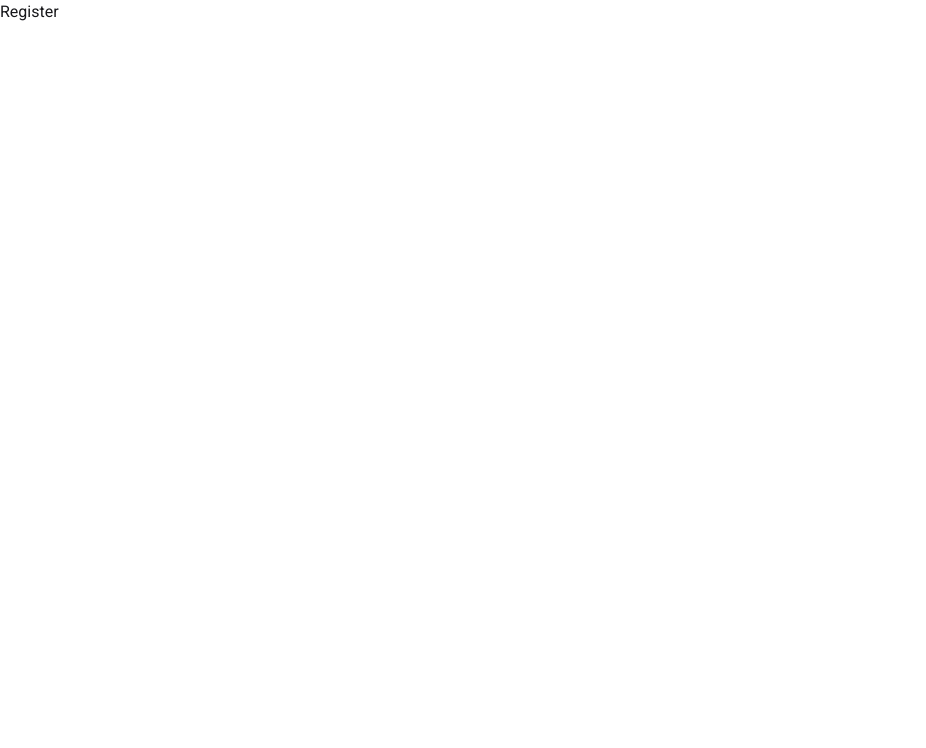
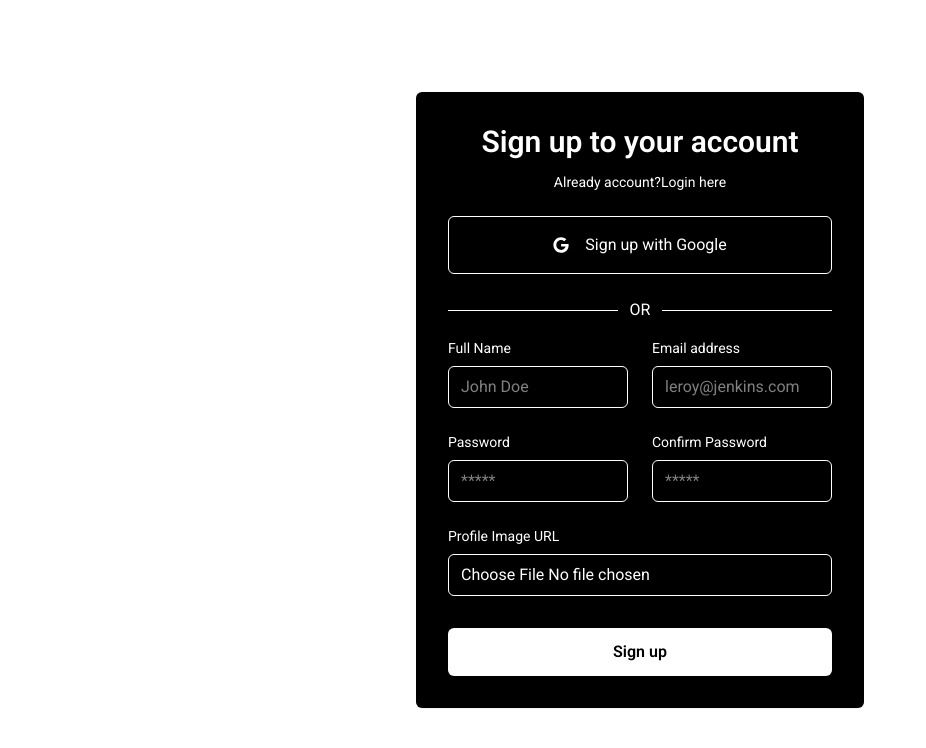
Before and after one commit to pranta-deba/ssl-commerz-integrate-slient, a React (Vite) app: page /register in a window 1280 px wide. Shown: the top 748 px of the page, without its empty margins (0-926 px from the left). Built offline with nearby package versions, Linux system fonts and the light colour scheme.

Commit message:
[Register]

```diff
--- a/src/pages/Login.tsx
+++ b/src/pages/Login.tsx
@@ -13,11 +13,22 @@ const Login = () => {
     e.preventDefault();
 
     const form = e.currentTarget;
-    const email = form.email.value;
-    const password = form.password.value;
+    const email = form.email.value.trim();
+    const password = form.password.value.trim();
+    const emailRegex = /^[^\s@]+@[^\s@]+\.[^\s@]+$/;
 
     if (!email || !password) {
-      toast.error("Input Field Required!");
+      toast.error("All fields are required!");
+      setLoading(false);
+      return;
+    }
+    if (!emailRegex.test(email)) {
+      toast.error("Invalid email format!");
+      setLoading(false);
+      return;
+    }
+    if (password.length < 6) {
+      toast.error("Password must be at least 6 characters!");
       setLoading(false);
       return;
     }
--- a/src/pages/Register.tsx
+++ b/src/pages/Register.tsx
@@ -1,7 +1,185 @@
+import { FormEvent, useState } from "react";
+import Loader from "../components/ui/Loader";
+import { toast } from "sonner";
+import { Link } from "react-router-dom";
+import { FaGoogle } from "react-icons/fa";
+
 const Register = () => {
+  const [loading, setLoading] = useState(false);
+
+  //* email password login
+  const handleLogin = (e: FormEvent<HTMLFormElement>) => {
+    setLoading(true);
+    e.preventDefault();
+
+    const form = e.currentTarget;
+    const fullname = form.fullname.value.trim();
+    const email = form.email.value.trim();
+    const password = form.password.value;
+    const confirmPassword = form.confirmPassword.value;
+    const image = form.image.files?.[0];
+    const emailRegex = /^[^\s@]+@[^\s@]+\.[^\s@]+$/;
+
+    if (!fullname || !email || !password || !confirmPassword) {
+      toast.error("All fields are required!");
+      setLoading(false);
+      return;
+    }
+    if (!emailRegex.test(email)) {
+      toast.error("Invalid email format!");
+      setLoading(false);
+      return;
+    }
+    if (password.length < 6) {
+      toast.error("Password must be at least 6 characters!");
+      setLoading(false);
+      return;
+    }
+    if (password !== confirmPassword) {
+      toast.error("Passwords do not match!");
+      setLoading(false);
+      return;
+    }
+    if (!image) {
+      toast.error("Image file required!");
+      setLoading(false);
+      return;
+    }
+
+    console.log({ fullname, email, password, confirmPassword, image });
+    setLoading(false);
+    toast.success("Registration successful!");
+  };
+
+  //* google login
+  const handleGoogleLogin = () => {
+    console.log("Google Login");
+    toast.success("Google login Success.");
+  };
   return (
-    <div>
-      <h1>Register</h1>
+    <div className="min-h-screen flex justify-center items-center">
+      <div className="w-full max-w-md p-4 rounded-md sm:p-8 bg-black text-white shadow-2xs">
+        <h2 className="mb-3 text-3xl font-semibold text-center">
+          Sign up to your account
+        </h2>
+        <p className="text-sm text-center dark:text-gray-600">
+          Already account?
+          <Link
+            to={"/login"}
+            rel="noopener noreferrer"
+            className="focus:underline hover:underline"
+          >
+            Login here
+          </Link>
+        </p>
+        <div className="my-6 space-y-4">
+          <button
+            onClick={handleGoogleLogin}
+            aria-label="Login with Google"
+            type="button"
+            disabled={loading}
+            className="flex items-center justify-center w-full p-4 space-x-4 border rounded-md focus:ring-2 focus:ring-offset-1 cursor-pointer"
+          >
+            <FaGoogle />
+
+            {!loading ? (
+              <p>Sign up with Google</p>
+            ) : (
+              <Loader trigger={loading} />
+            )}
+          </button>
+        </div>
+        <div className="flex items-center w-full my-4">
+          <hr className="w-full dark:text-gray-600" />
+          <p className="px-3 dark:text-gray-600">OR</p>
+          <hr className="w-full dark:text-gray-600" />
+        </div>
+        <form onSubmit={handleLogin} className="space-y-8">
+          <div className="grid grid-cols-1 md:grid-cols-2 gap-6">
+            {/* Name Field */}
+            <div className="space-y-2">
+              <label htmlFor="fullname" className="block text-sm">
+                Full Name
+              </label>
+              <input
+                type="text"
+                name="fullname"
+                id="fullname"
+                autoComplete="name"
+                placeholder="John Doe"
+                className="w-full px-3 py-2 border rounded-md dark:border-gray-300 dark:bg-gray-50 dark:text-gray-800 focus:dark:border-indigo-600"
+              />
+            </div>
+
+            {/* Email Field */}
+            <div className="space-y-2">
+              <label htmlFor="email" className="block text-sm">
+                Email address
+              </label>
+              <input
+                type="email"
+                name="email"
+                id="email"
+                autoComplete="email"
+                placeholder="leroy@jenkins.com"
+                className="w-full px-3 py-2 border rounded-md dark:border-gray-300 dark:bg-gray-50 dark:text-gray-800 focus:dark:border-indigo-600"
+              />
+            </div>
+
+            {/* Password Field */}
+            <div className="space-y-2">
+              <label htmlFor="password" className="block text-sm">
+                Password
+              </label>
+              <input
+                type="password"
+                name="password"
+                id="password"
+                autoComplete="current-password"
+                placeholder="*****"
+                className="w-full px-3 py-2 border rounded-md dark:border-gray-300 dark:bg-gray-50 dark:text-gray-800 focus:dark:border-indigo-600"
+              />
+            </div>
+
+            {/* Confirm Password Field */}
+            <div className="space-y-2">
+              <label htmlFor="confirmPassword" className="block text-sm">
+                Confirm Password
+              </label>
+              <input
+                type="password"
+                name="confirmPassword"
+                id="confirmPassword"
+                autoComplete="current-password"
+                placeholder="*****"
+                className="w-full px-3 py-2 border rounded-md dark:border-gray-300 dark:bg-gray-50 dark:text-gray-800 focus:dark:border-indigo-600"
+              />
+            </div>
+
+            {/* Image URL Field */}
+            <div className="space-y-2 md:col-span-2">
+              <label htmlFor="image" className="block text-sm">
+                Profile Image URL
+              </label>
+              <input
+                type="file"
+                name="image"
+                id="image"
+                className="w-full px-3 py-2 border rounded-md dark:border-gray-300 dark:bg-gray-50 dark:text-gray-800 focus:dark:border-indigo-600"
+              />
+            </div>
+          </div>
+
+          {/* Submit Button */}
+          <button
+            type="submit"
+            disabled={loading}
+            className="w-full px-8 py-3 font-semibold rounded-md bg-white text-black cursor-pointer flex justify-center items-center"
+          >
+            {!loading ? "Sign up" : <Loader trigger={loading} />}
+          </button>
+        </form>
+      </div>
     </div>
   );
 };
```
